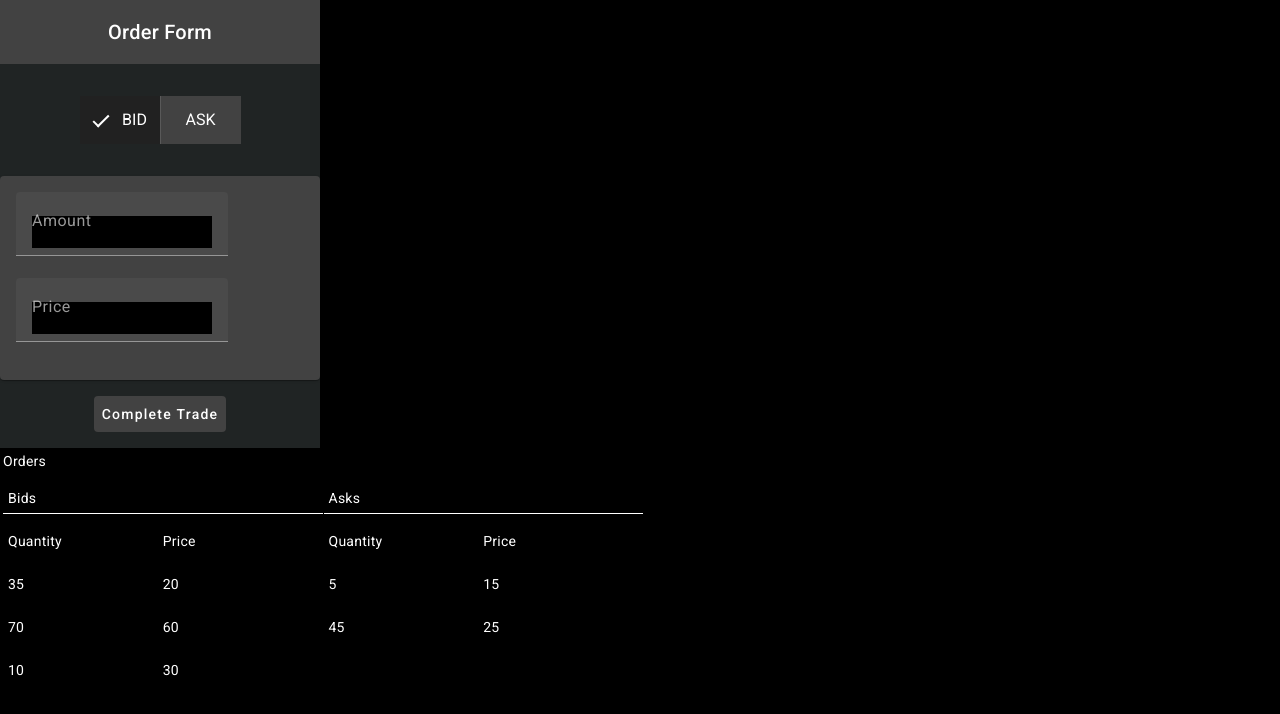
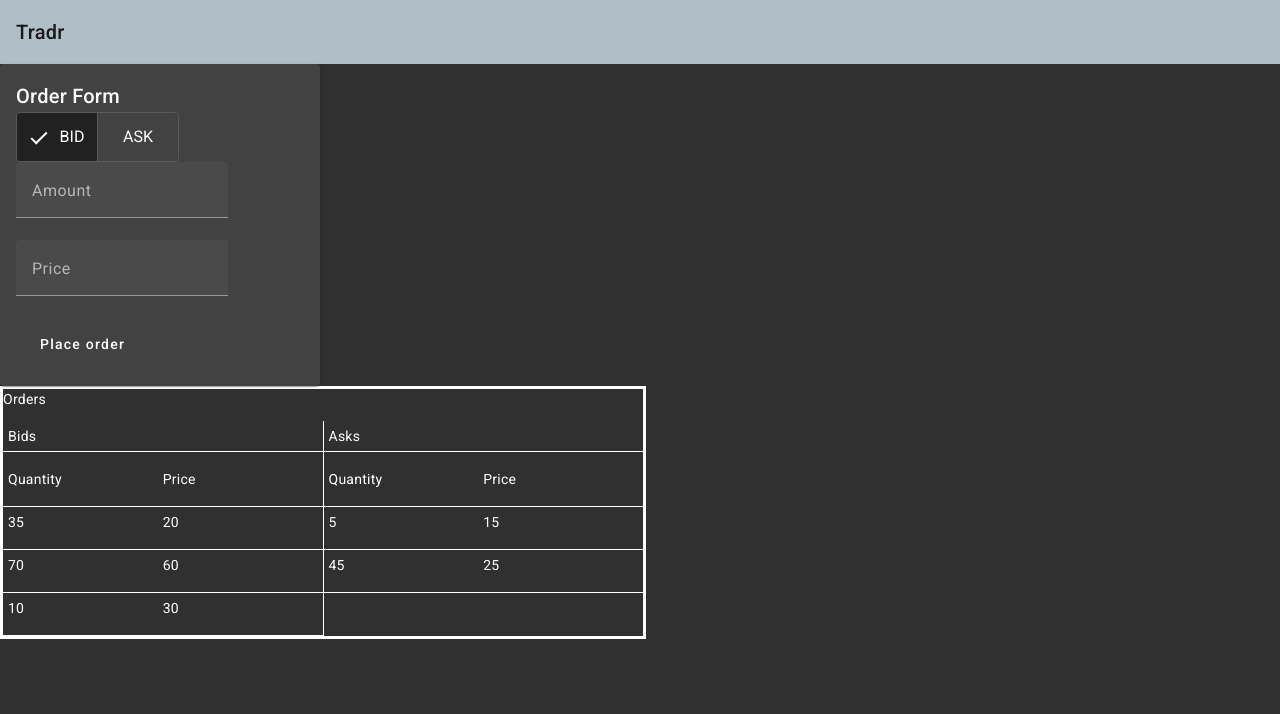
Before and after one commit to oriondean/tradr, an Angular app in the folder client/: page / in a window 1280 px wide. Shown: the top 714 px of the page. Built offline with nearby package versions, Linux system fonts and the light colour scheme; no server answers.

Commit message:
restructured html/css layout/styling methods

```diff
--- a/client/src/app/app.component.css
+++ b/client/src/app/app.component.css
@@ -1,3 +1,3 @@
-.body {
-    background-color: black;
+.order-form-container {
+  width: 25%;
 }
--- a/client/src/app/app.component.html
+++ b/client/src/app/app.component.html
@@ -1,6 +1,7 @@
 <div class="main">
-  <router-outlet></router-outlet>
+  <mat-toolbar color="accent">Tradr</mat-toolbar>
+  <div class="order-form-container">
+    <app-order-form />
+  </div>
+  <app-public-orders />
 </div>
-
-<app-order-form />
-<app-public-orders />
--- a/client/src/app/app.component.ts
+++ b/client/src/app/app.component.ts
@@ -3,11 +3,12 @@ import { RouterOutlet } from '@angular/router';
 import { OrderFormComponent } from '../order-form/order-form.component';
 import { PublicOrdersComponent } from './components/public-orders/public-orders.component';
 import { Client } from '@stomp/stompjs';
+import {MatToolbarModule} from '@angular/material/toolbar';
 
 @Component({
   selector: 'app-root',
   standalone: true,
-  imports: [RouterOutlet, OrderFormComponent, PublicOrdersComponent],
+  imports: [RouterOutlet, OrderFormComponent, PublicOrdersComponent, MatToolbarModule],
   templateUrl: './app.component.html',
   styleUrl: './app.component.css'
 })
--- a/client/src/index.html
+++ b/client/src/index.html
@@ -1,15 +1,21 @@
-<!doctype html>
+<!DOCTYPE html>
 <html lang="en">
-<head>
-  <meta charset="utf-8">
-  <title>Tradr</title>
-  <base href="/">
-  <meta name="viewport" content="width=device-width, initial-scale=1">
-  <link rel="icon" type="image/x-icon" href="favicon.ico">
-  <link href="https://fonts.googleapis.com/css2?family=Roboto:wght@300;400;500&display=swap" rel="stylesheet">
-  <link href="https://fonts.googleapis.com/icon?family=Material+Icons" rel="stylesheet">
-</head>
-<body class="mat-typography">
-  <app-root></app-root>
-</body>
+  <head>
+    <meta charset="utf-8" />
+    <title>Tradr</title>
+    <base href="/" />
+    <meta name="viewport" content="width=device-width, initial-scale=1" />
+    <link rel="icon" type="image/x-icon" href="favicon.ico" />
+    <link
+      href="https://fonts.googleapis.com/css2?family=Roboto:wght@300;400;500&display=swap"
+      rel="stylesheet"
+    />
+    <link
+      href="https://fonts.googleapis.com/icon?family=Material+Icons"
+      rel="stylesheet"
+    />
+  </head>
+  <body class="mat-typography mat-app-background">
+    <app-root></app-root>
+  </body>
 </html>
--- a/client/src/order-form/order-form.component.css
+++ b/client/src/order-form/order-form.component.css
@@ -1,13 +1,11 @@
 .order-form {
   max-width: 20rem;
   min-height: 28rem;
-  background-color: #202424;
   justify-content: center;
 }
 
 .order-form-title {
   color: white;
-  background-color: #424242;
   display: flex;
   justify-content: center;
   align-items: center;
@@ -25,44 +23,18 @@
   width: 5rem;
 }
 
-.bid-ask-btns {
-  display: flex;
-  align-items: center;
-  justify-content: center;
-  padding: 2rem 4rem;
-  border: none;
-}
-
-.form-container {
-  display: flex;
-  flex-direction: column;
-  align-items: center; /* Center align horizontally */
-  justify-content: center; /* Center align vertically */
-}
-
-mat-label:focus {
-  color: aqua;
-}
 
 mat-card {
   min-height: 10rem;
   width: 100%;
 }
 
-.amount-input-box:focus {
-  border-color: aqua;
-  color: blue;
-}
-
-.separate-mat-card-and-btn {
-  padding-bottom: 1rem;
+.mat-card-content {
+  flex-direction: column;
+  align-items: center;
 }
 
 .amount-input-box {
-  color: white;
-  background-color: black;
-  min-height: 2rem;
-  border: white;
   text-align: right;
 }
 
@@ -72,11 +44,8 @@ amount-input-box::-webkit-outer-spin-button {
 }
 
 .price-input-box {
-  color: white;
-  background-color: black;
-  min-height: 2rem;
   border: white;
-  text-align: right;
+  /* text-align: right; */
 }
 
 .price-input-box::-webkit-inner-spin-button,
@@ -89,6 +58,4 @@ price-input-box::-webkit-outer-spin-button {
 }
 
 .complete-trade-btn {
-  background-color: #424242;
-  border: none;
 }
--- a/client/src/order-form/order-form.component.html
+++ b/client/src/order-form/order-form.component.html
@@ -1,27 +1,27 @@
-<div class="order-form">
-  <div class="order-form-title">
-    <h2 class="order-form-title-text">Order Form</h2>
-  </div>
-  <div class="order-form-body">
+<mat-card color="accent">
+  <mat-card-header>
+    <mat-card-title> Order Form </mat-card-title>
+  </mat-card-header>
+  <mat-card-content class="mat-card-content">
     <mat-button-toggle-group
       class="bid-ask-btns"
       name="fontStyle"
       aria-label="Font Style"
-      [(ngModel)] = "bidInitialValue"
+      [(ngModel)]="bidInitialValue"
       (change)="bidAskValue($event)"
     >
       <mat-button-toggle class="bid" value="bid">BID</mat-button-toggle>
       <mat-button-toggle class="ask" value="ask">ASK</mat-button-toggle>
     </mat-button-toggle-group>
-    <form [formGroup]="formGroup" (ngSubmit)="postData()" class="form-container">
-      <div class="separate-mat-card-and-btn">
-        <mat-card>
-          <mat-card-content>
+    <form
+      [formGroup]="formGroup"
+      (ngSubmit)="postData()"
+      class="form-container"
+    >
       <mat-form-field>
         <mat-label class="pos">Amount</mat-label>
         <input
           matInput
-                class="amount-input-box"
           formControlName="amount"
           placeholder="0"
           type="number"
@@ -32,20 +32,14 @@
         <input
           matInput
           formControlName="price"
-                class="price-input-box"
           placeholder="0"
           type="number"
         />
       </mat-form-field>
+    </form>
+
+    <mat-card-actions class="complete-trade-container">
+      <button mat-flat-button>Place order</button>
+    </mat-card-actions>
   </mat-card-content>
 </mat-card>
-      </div>
-
-      <div class="complete-trade-container">
-        <button mat-button type="submit" class="complete-trade-btn">
-          Complete Trade
-        </button>
-      </div>
-    </form>
-  </div>
-</div>
```
Lines whose indentation alone changed are shown as unchanged.
